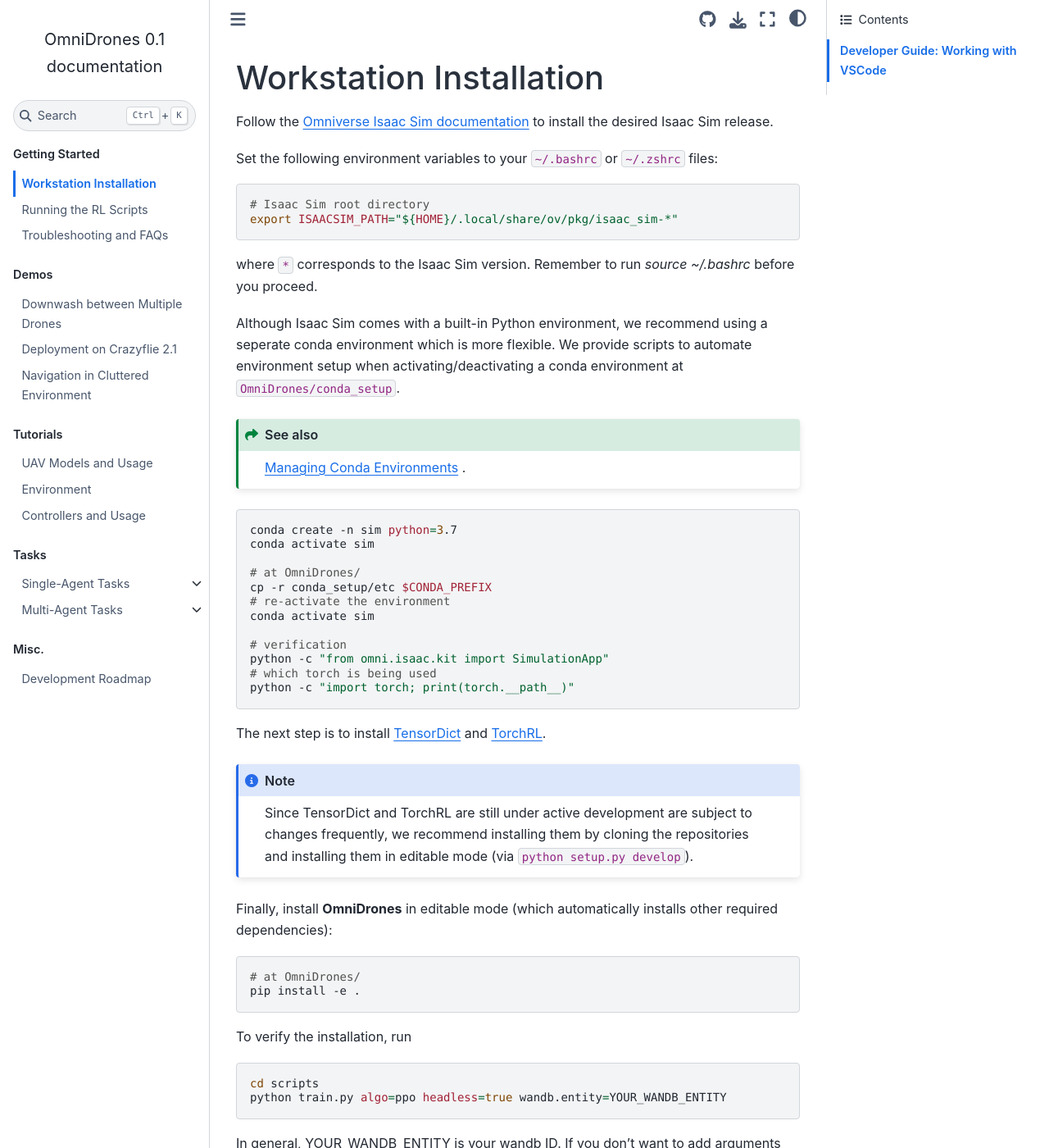
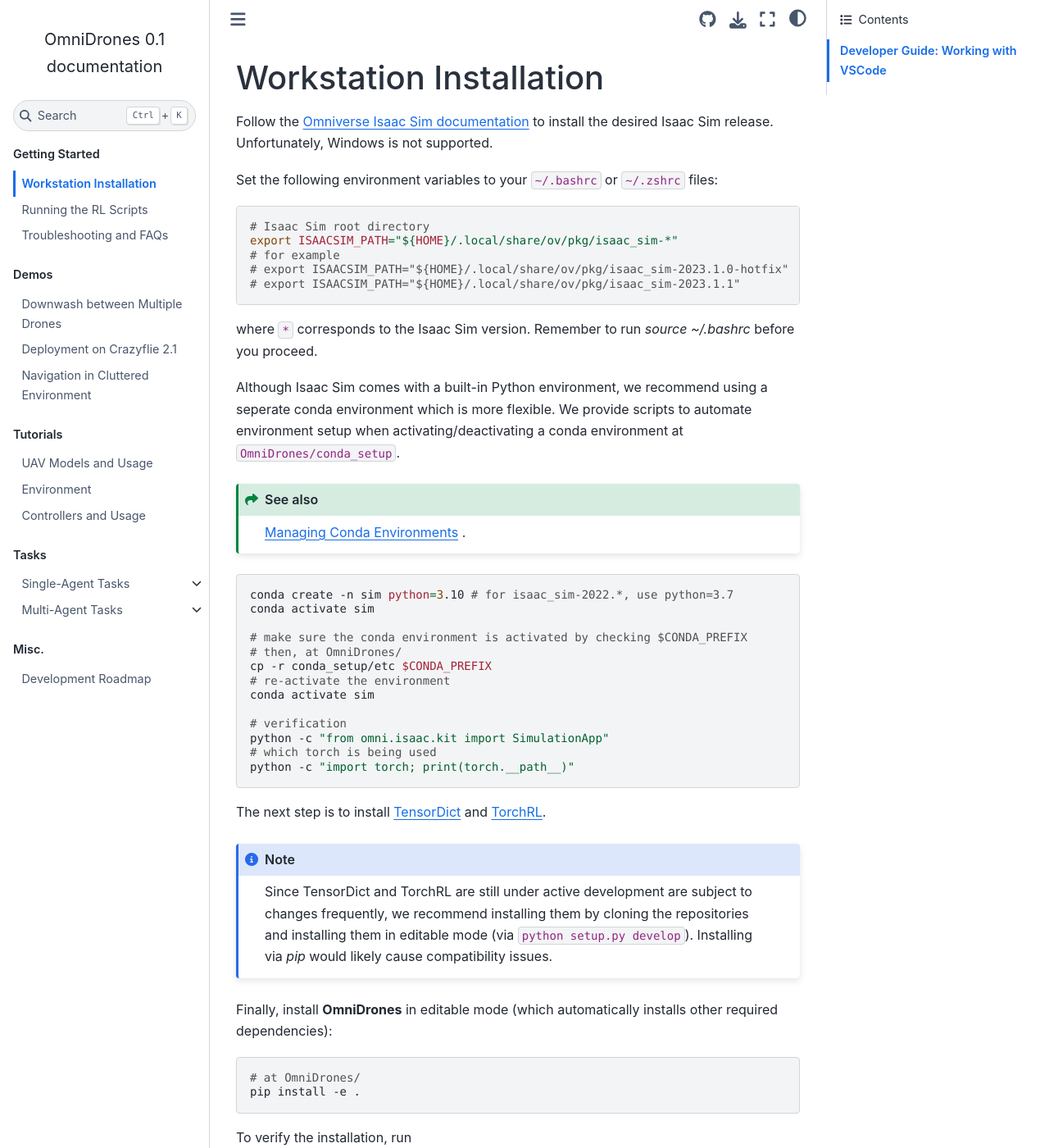
Before and after one commit to btx0424/OmniDrones, a Sphinx documentation site: the page built from docs/source/installation.rst, in a window 1280 px wide and 1400 px high. Shown: the whole window at 82% size. Built offline with Sphinx 7.4.7 and the Sphinx Book theme 1.1.4, drawn with Linux system fonts in a browser that asks for light colours.

Commit message:
installation instructions

```diff
--- a/docs/source/installation.rst
+++ b/docs/source/installation.rst
@@ -2,6 +2,7 @@
 ========================
 
 Follow the `Omniverse Isaac Sim documentation <https://docs.omniverse.nvidia.com/app_isaacsim/app_isaacsim/install_workstation.html>`_ to install the desired Isaac Sim release.
+Unfortunately, Windows is not supported.
 
 Set the following environment variables to your ``~/.bashrc`` or ``~/.zshrc`` files:
 
@@ -9,6 +10,9 @@
 
     # Isaac Sim root directory
     export ISAACSIM_PATH="${HOME}/.local/share/ov/pkg/isaac_sim-*"
+    # for example
+    # export ISAACSIM_PATH="${HOME}/.local/share/ov/pkg/isaac_sim-2023.1.0-hotfix"
+    # export ISAACSIM_PATH="${HOME}/.local/share/ov/pkg/isaac_sim-2023.1.1"
 
 where ``*`` corresponds to the Isaac Sim version. Remember to run `source ~/.bashrc` before you proceed.
 
@@ -20,10 +24,11 @@
 
 .. code-block:: bash
 
-    conda create -n sim python=3.7
+    conda create -n sim python=3.10 # for isaac_sim-2022.*, use python=3.7
     conda activate sim
 
-    # at OmniDrones/
+    # make sure the conda environment is activated by checking $CONDA_PREFIX
+    # then, at OmniDrones/
     cp -r conda_setup/etc $CONDA_PREFIX
     # re-activate the environment
     conda activate sim
@@ -34,13 +39,14 @@
     python -c "import torch; print(torch.__path__)"
 
 
-The next step is to install `TensorDict <https://github.com/btx0424/tensordict/tree/main>`__ and `TorchRL <https://github.com/pytorch/rl>`__.
+The next step is to install `TensorDict <https://github.com/pytorch/tensordict>`__ and `TorchRL <https://github.com/pytorch/rl>`__.
 
 .. note::
 
     Since TensorDict and TorchRL are still under active development are subject to
     changes frequently, we recommend installing them by cloning the repositories
-    and installing them in editable mode (via ``python setup.py develop``).
+    and installing them in editable mode (via ``python setup.py develop``). Installing
+    via `pip` would likely cause compatibility issues.
 
 
 Finally, install **OmniDrones** in editable mode (which automatically installs other
```
Also changed, not shown: README.md (+1 -1 lines).
